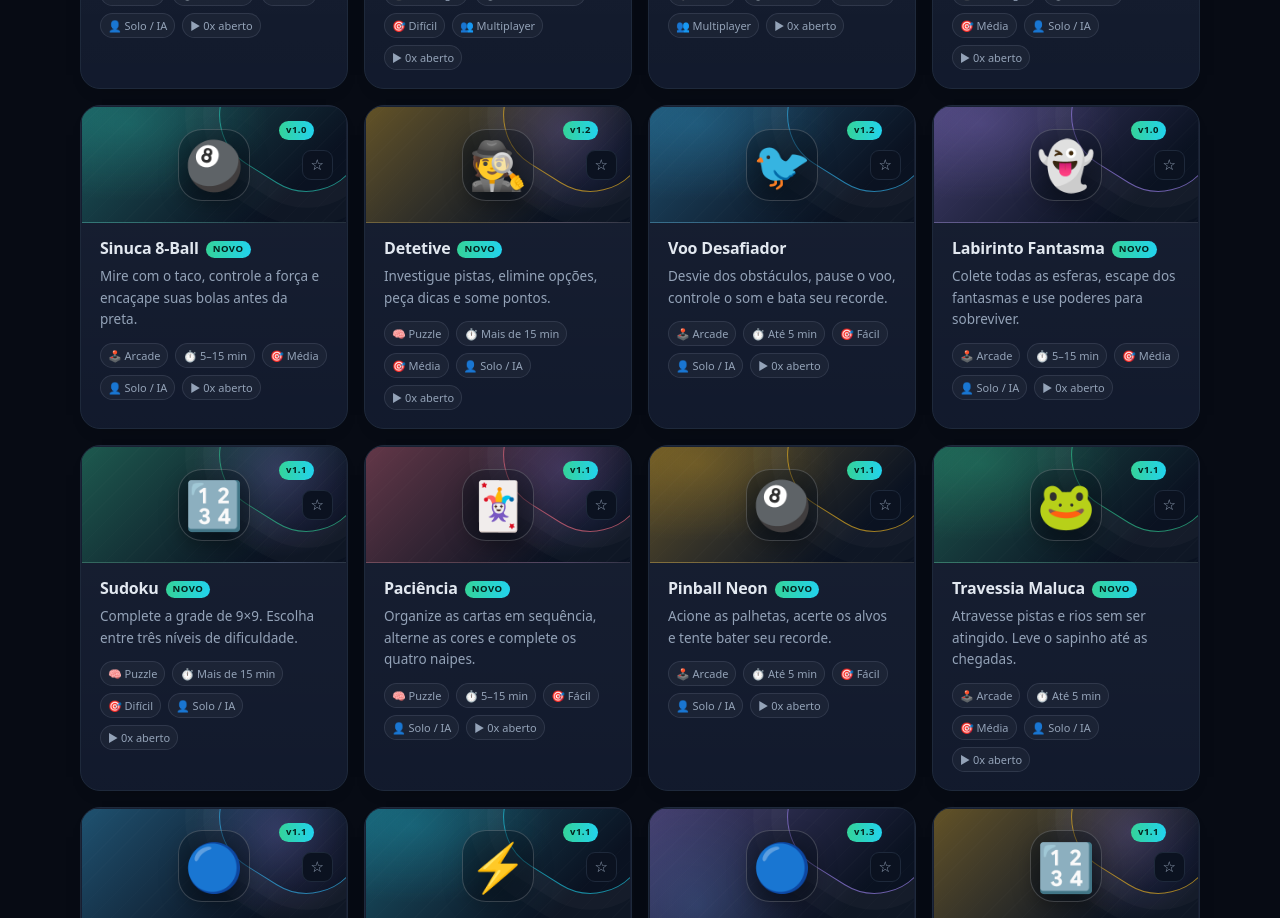
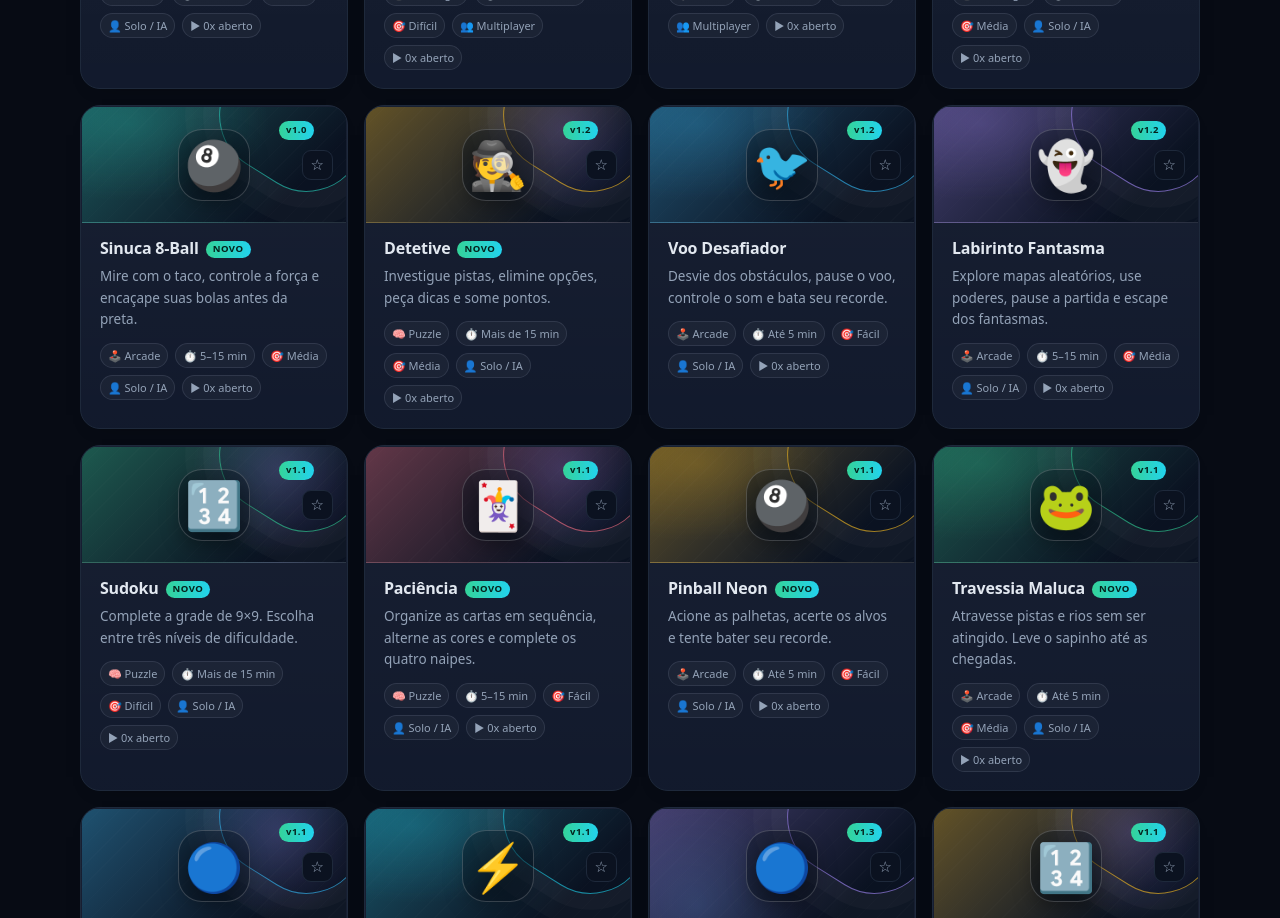
Before and after one commit to jhoncorretor2025-blip/jogos, a plain HTML site: page index.html in a window 1280 px wide. Shown: the part 2680-3598 px from the top of the page. Drawn offline with Linux system fonts and the light colour scheme.

Commit message:
chore(arcade): atualiza Labirinto Fantasma e catálogo v4.40

```diff
--- a/index.html
+++ b/index.html
@@ -9,7 +9,7 @@
 <meta name="apple-mobile-web-app-capable" content="yes">
 <meta name="apple-mobile-web-app-title" content="Jogos do Jhon">
 <meta name="apple-mobile-web-app-status-bar-style" content="black-translucent">
-<title>Jogos do Jhon · v4.39</title>
+<title>Jogos do Jhon · v4.40</title>
 <meta property="og:title" content="Jogos do Jhon · Arcade">
 <meta property="og:description" content="Arcade de jogos web do Jhon com jogos para jogar no celular ou PC.">
 <meta property="og:type" content="website">
@@ -638,10 +638,10 @@
     </div>
 
     <div class="card" data-category="arcade" data-href="games/labirinto.html" style="--accent:#a78bfa;--glow:rgba(167,139,250,.20)">
-      <span class="tag new">v1.0</span>
+      <span class="tag new">v1.2</span>
       <span class="ico">👻</span>
-      <p class="name">Labirinto Fantasma <em class="new">NOVO</em></p>
-      <p class="desc">Colete todas as esferas, escape dos fantasmas e use poderes para sobreviver.</p>
+      <p class="name">Labirinto Fantasma</p>
+      <p class="desc">Explore mapas aleatórios, use poderes, pause a partida e escape dos fantasmas.</p>
     </div>
 
     <div class="card" data-category="puzzle" data-href="games/sudoku.html" style="--accent:#34d399;--glow:rgba(52,211,153,.20)">
@@ -1688,7 +1688,7 @@ installBtn.addEventListener('click',async()=>{
  if(deferredInstall){deferredInstall.prompt();const choice=await deferredInstall.userChoice;deferredInstall=null;installBtn.textContent=choice.outcome==='accepted'?'✅ Instalação solicitada':'📲 Instalar app';}
  else alert('Para instalar no celular:\n\nAndroid: abra o menu do navegador e escolha “Instalar aplicativo” ou “Adicionar à tela inicial”.\niPhone/iPad: no Safari, toque em Compartilhar e depois em “Adicionar à Tela de Início”.\n\nA opção aparece quando o navegador oferece suporte à instalação.');
 });
-if('serviceWorker' in navigator){window.addEventListener('load',()=>navigator.serviceWorker.register('./service-worker.js?v=4.39',{scope:'./',updateViaCache:'none'}).catch(e=>console.warn('PWA: não foi possível registrar o modo offline.',e)))}
+if('serviceWorker' in navigator){window.addEventListener('load',()=>navigator.serviceWorker.register('./service-worker.js?v=4.40',{scope:'./',updateViaCache:'none'}).catch(e=>console.warn('PWA: não foi possível registrar o modo offline.',e)))}
 renderAll();
 })();
 </script></body>
```
